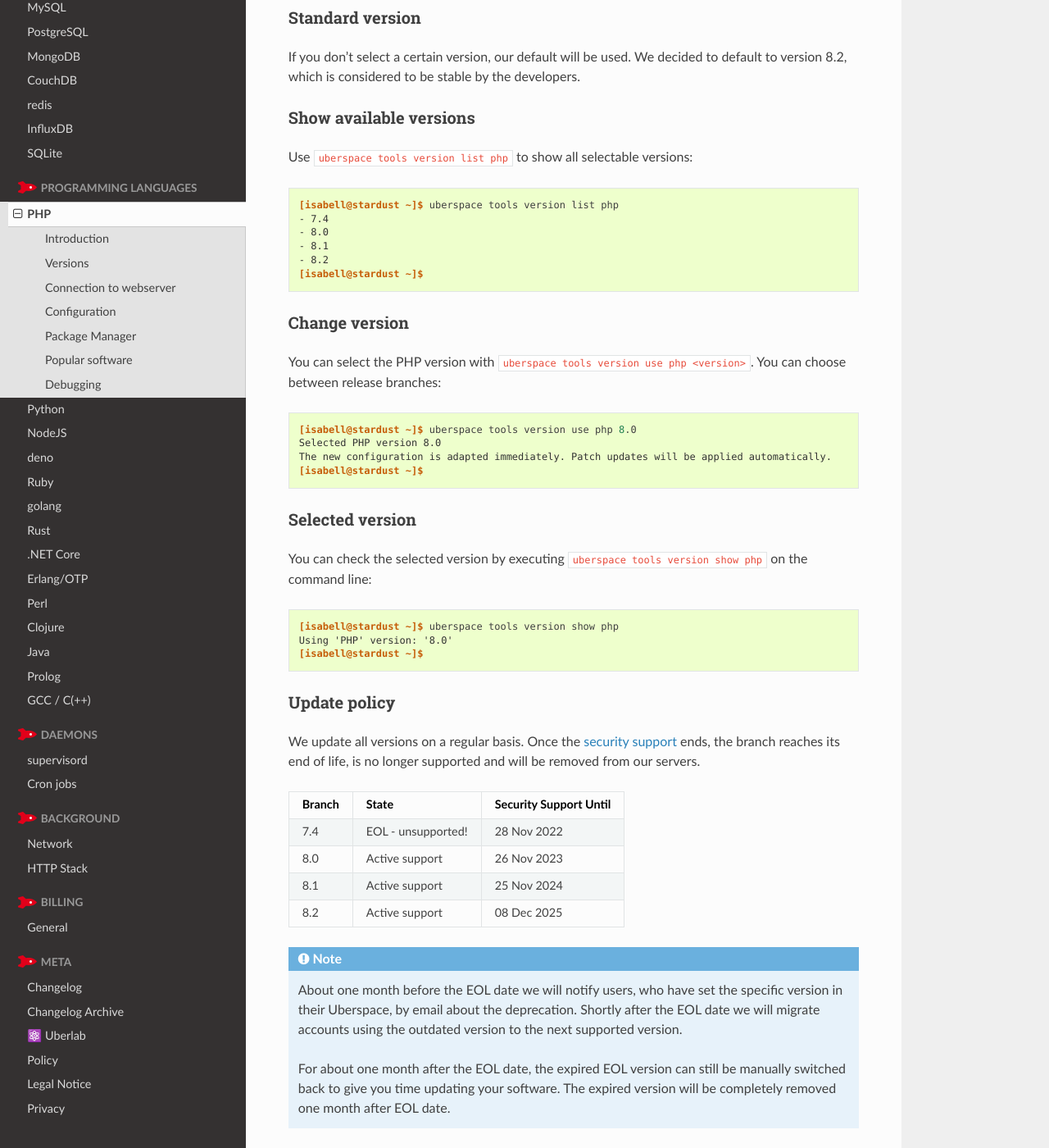
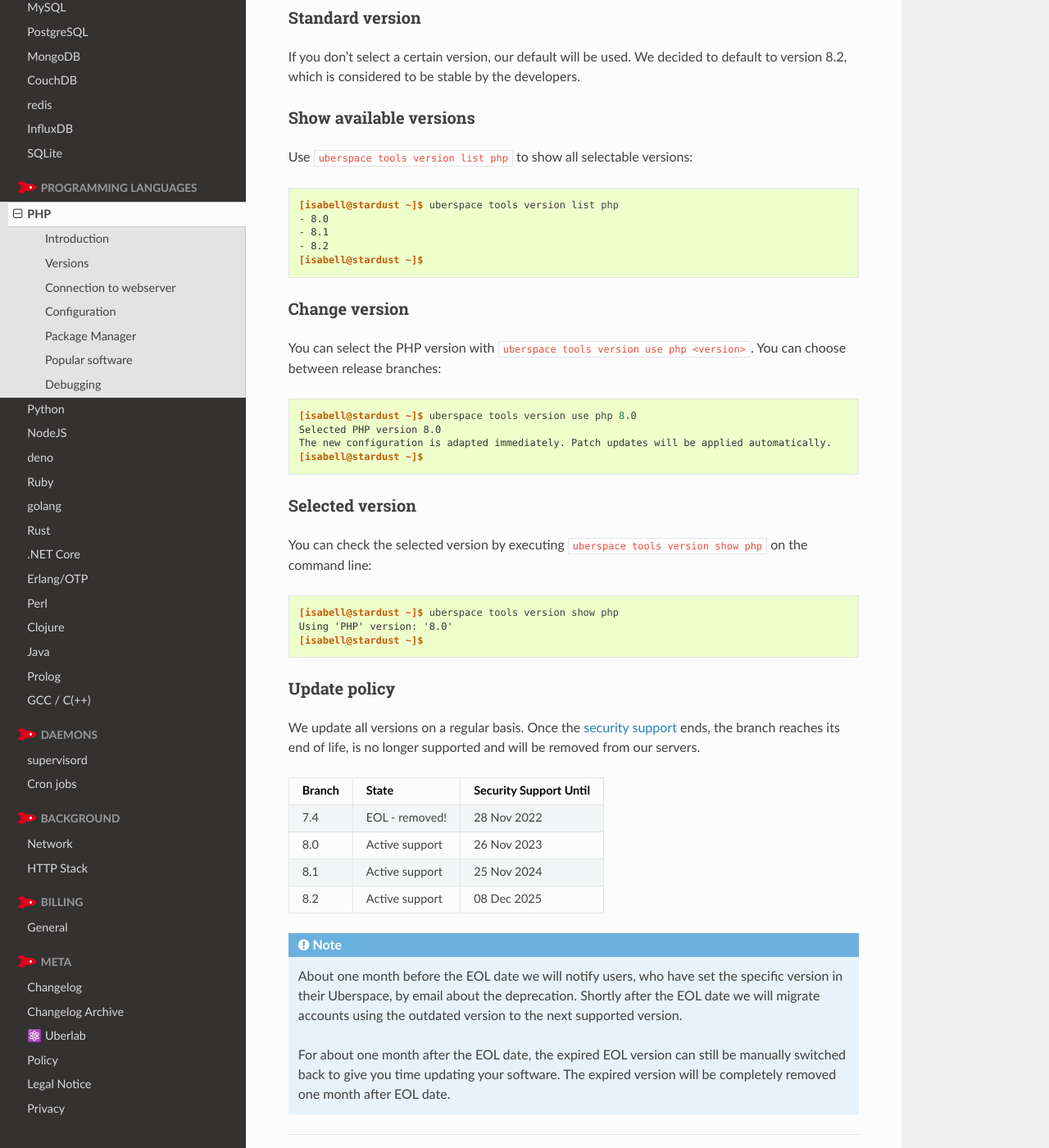
Before and after one commit to Uberspace/manual, a Sphinx documentation site: the page built from source/lang-php.rst, in a window 1280 px wide and 1400 px high, scrolled down 507 px. Shown: the whole window at 82% size. Built offline with Sphinx 7.4.7 and the Read the Docs theme 2.0.0, drawn with Linux system fonts in a browser that asks for light colours.

Commit message:
[U7.15.1] adapt php page, remove php 7.4

```diff
--- a/source/lang-php.rst
+++ b/source/lang-php.rst
@@ -33,7 +33,6 @@ Use ``uberspace tools version list php`` to show all selectable versions:
 .. code-block:: console
 
   [isabell@stardust ~]$ uberspace tools version list php
-  - 7.4
   - 8.0
   - 8.1
   - 8.2
@@ -71,7 +70,7 @@ We update all versions on a regular basis. Once the `security support <http://ph
 +--------+---------------------+------------------------+
 | Branch | State               | Security Support Until |
 +========+=====================+========================+
-| 7.4    | EOL - unsupported!  | 28 Nov 2022            |
+| 7.4    | EOL - removed!      | 28 Nov 2022            |
 +--------+---------------------+------------------------+
 | 8.0    | Active support      | 26 Nov 2023            |
 +--------+---------------------+------------------------+
```
